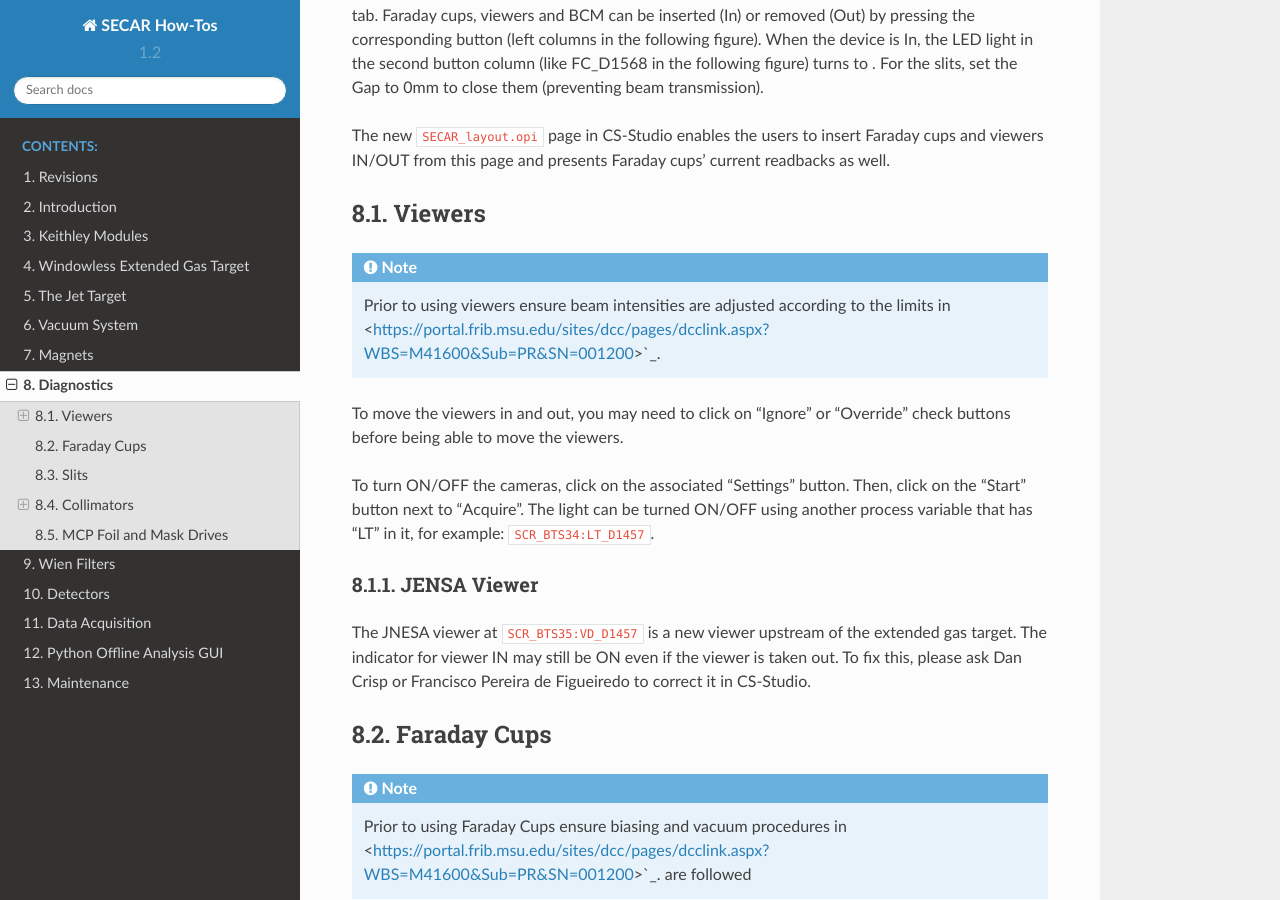
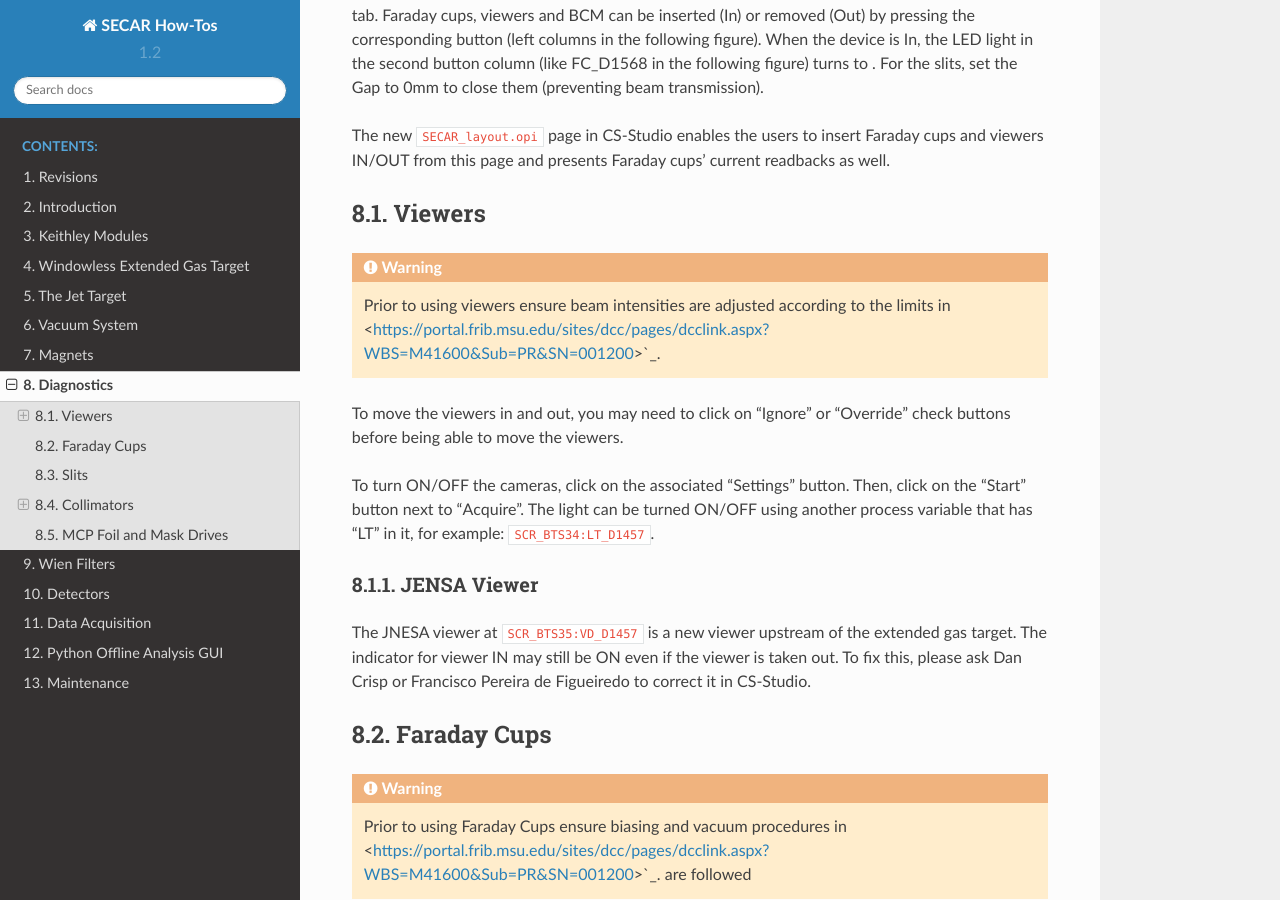
Before and after one commit to secar600/secar-documents, a Sphinx documentation site: the page built from source/diagnostics.rst, in a window 1280 px wide and 900 px high, scrolled down 276 px. Built offline with Sphinx 7.4.7 and the Read the Docs theme 2.0.0, drawn with Linux system fonts in a browser that asks for light colours; some of the changed lines change nothing that is shown.

Commit message:
Update diagnostics.rst

```diff
--- a/source/diagnostics.rst
+++ b/source/diagnostics.rst
@@ -14,7 +14,7 @@ The new :code:`SECAR_layout.opi` page in CS-Studio enables the users to insert F
 
 Viewers
 -------
-.. note::
+.. warning::
 
    Prior to using viewers ensure beam intensities are adjusted according to the limits in <https://portal.frib.msu.edu/sites/dcc/pages/dcclink.aspx?WBS=M41600&Sub=PR&SN=001200>`_.
 
@@ -29,7 +29,7 @@ The JNESA viewer at :code:`SCR_BTS35:VD_D1457` is a new viewer upstream of the e
 
 Faraday Cups
 ------------
-.. note::
+.. warning::
 
    Prior to using Faraday Cups ensure biasing and vacuum procedures in <https://portal.frib.msu.edu/sites/dcc/pages/dcclink.aspx?WBS=M41600&Sub=PR&SN=001200>`_. are followed
 
```
